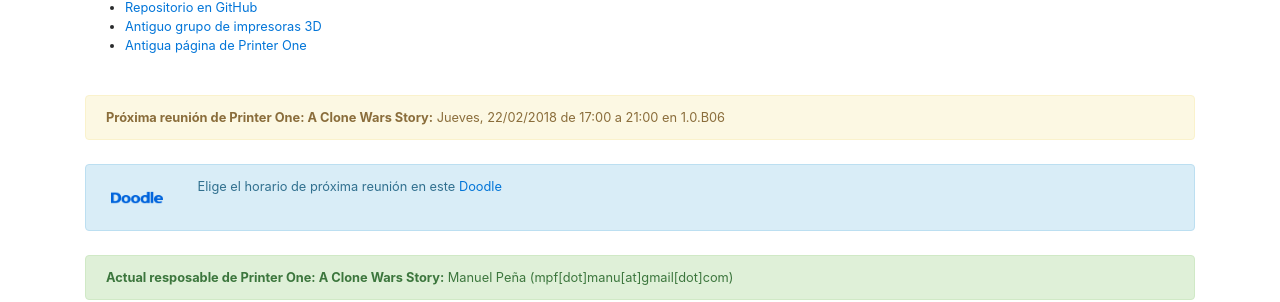
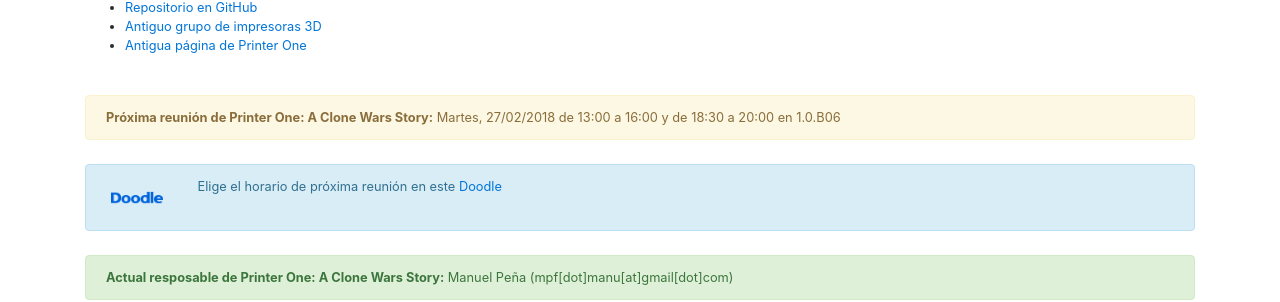
Before and after one commit to asrob-uc3m/asrob-uc3m.github.io, a Jekyll site: the page built from _workgroups/2017-05-28-printer-one.markdown, in a window 1280 px wide and 900 px high, scrolled down 1019 px. Shown: the part 333-635 px from the top of the window. Built offline with Jekyll 4.4.1, drawn with Linux system fonts in a browser that asks for light colours.

Commit message:
Updated next meeting

```diff
--- a/_workgroups/2017-05-28-printer-one.markdown
+++ b/_workgroups/2017-05-28-printer-one.markdown
@@ -6,7 +6,7 @@ layout: workgroup
 manager: "Manuel Pe\xF1a"
 manager_email: mpf[dot]manu[at]gmail[dot]com
 name: Printer One&#58; A Clone Wars Story
-next_meeting: Jueves, 22/02/2018 de 17:00 a 21:00 en 1.0.B06
+next_meeting: Martes, 27/02/2018 de 13:00 a 16:00 y de 18:30 a 20:00 en 1.0.B06
 next_meeting_doodle: https://doodle.com/poll/g8dieu857yqdtww3
 picture: /img/printer_one.png
 picture_full: /img/printer_one-full.jpg
```
